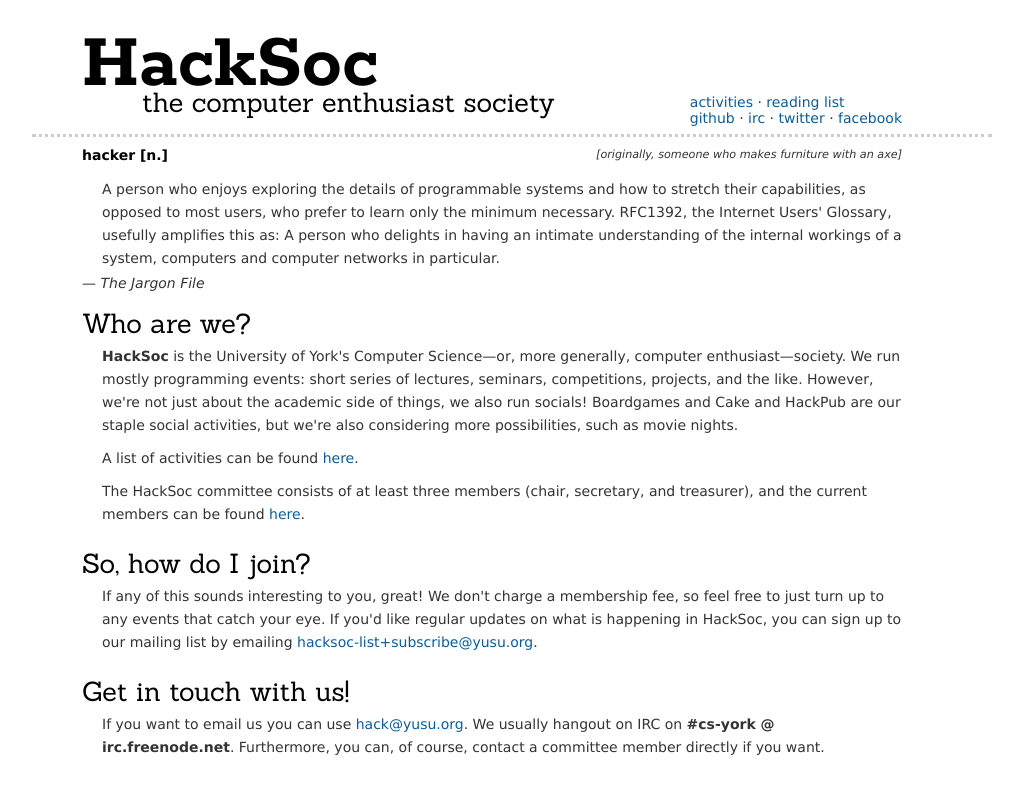
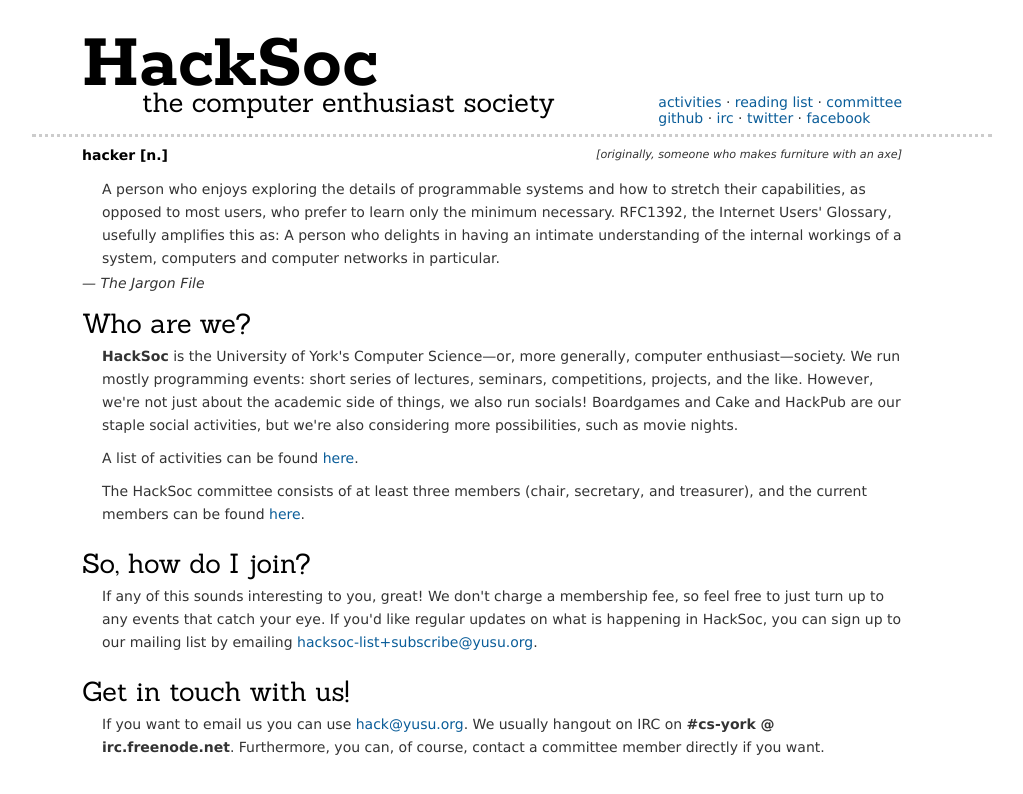
Before and after one commit to HackSoc/hacksoc.org, a Jekyll site: the page built from index.html, in a window 1280 px wide. Shown: the top 794 px of the page, without its empty margins (128-1151 px from the left). Built offline with Jekyll 4.4.1, drawn with Linux system fonts in a browser that asks for light colours; some web fonts are replaced.

Commit message:
Add committee page to header

```diff
--- a/_layouts/wrapper.html
+++ b/_layouts/wrapper.html
@@ -19,7 +19,8 @@
         <h2>the computer enthusiast society</h2>
         <nav>
           <a href="{{site.url}}activities.html">activities</a> &middot;
-          <a href="{{site.url}}reading.html">reading list</a>
+          <a href="{{site.url}}reading.html">reading list</a> &middot;
+          <a href="{{site.url}}committee.html">committee</a>
           <br/>
           <a href="http://www.github.com/hacksoc/">github</a> &middot;
           <a href="http://webchat.freenode.net?channels=cs-york">irc</a> &middot;
```
